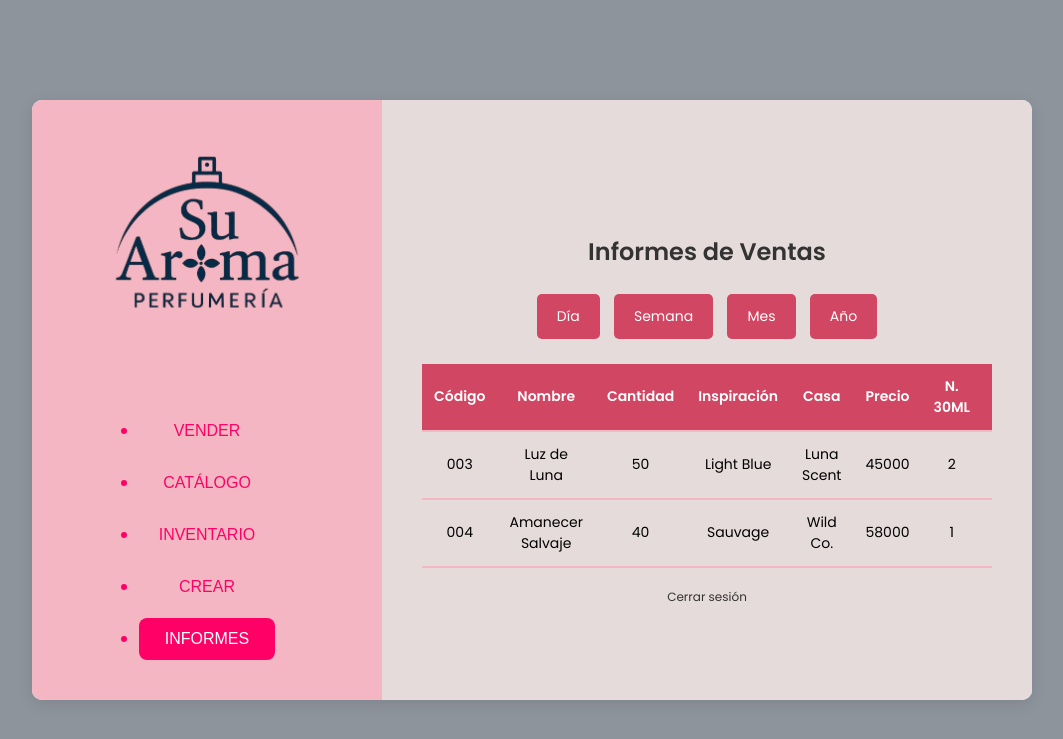
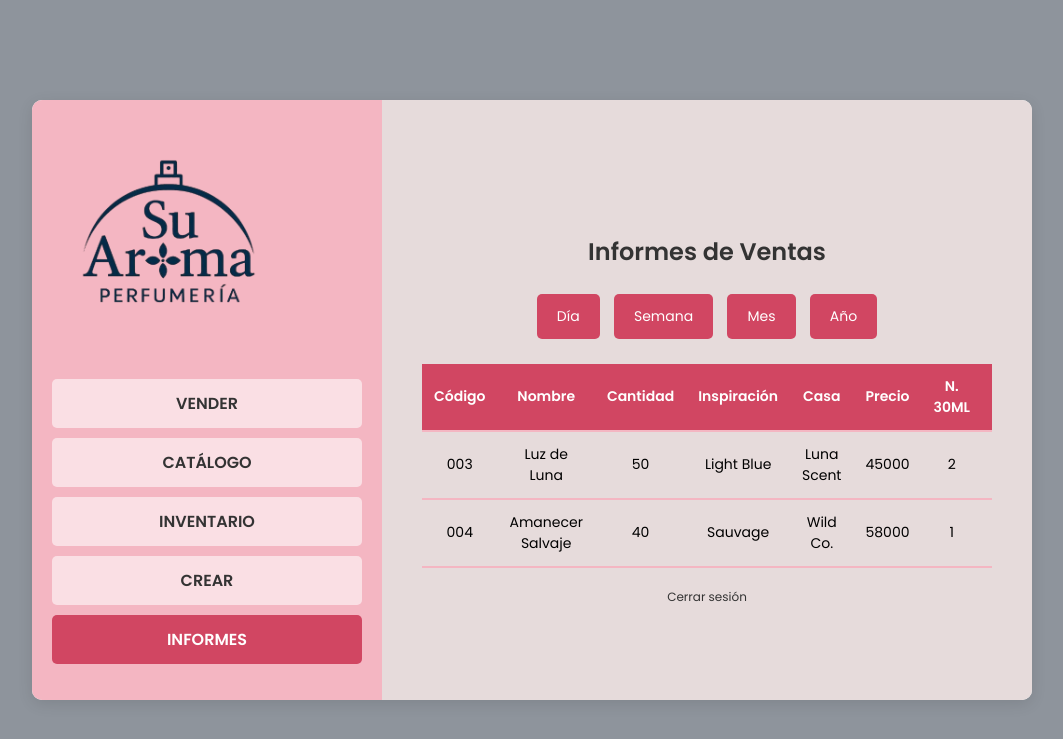
Before and after one commit to jefferson45606/Perfumes, a PHP site: page /informe.php in a window 1280 px wide. Shown: the top 739 px of the page, without its empty margins (108-1171 px from the left). Run offline with PHP 8.4, Linux system fonts and the light colour scheme; some libraries are stand-ins or nearby versions.

Commit message:
actualizacion de diseño
diseño

se a arreglado todo el diseño para que paresca al original

```diff
--- a/perfumeria/CSS/informe.css
+++ b/perfumeria/CSS/informe.css
@@ -51,61 +51,58 @@ body {
 }
 
 /*barra lateral*/
-.sidebar {
+.logo-section {
   width: 35%;
   background: #f4b6c2;
   display: flex;
   flex-direction: column;
-  align-items: center;
+  justify-content: center;
   padding: 20px;
   transition: background 0.4s ease;
 }
 
-.sidebar:hover {
+.logo-section:hover {
   background: #f292b4;
 }
 
-.logo {
-  width: 80%;
-  border-radius: 10px;
-  margin-bottom: 30px;
+.logo-section img {
+  width: 75%;
   transition: transform 0.3s ease;
 }
 
-.logo:hover {
+.logo-section img:hover {
   transform: scale(1.05);
 }
 
-.menu ul{
+.menu-buttons ul {
   list-style: none;
   padding: 0;
-  width: 0;
+  margin-top: 20px;
+  width: 100%;
 }
 
-.menu-buttons {
-  display: block;
-  padding: 12px 20px;
+.menu-buttons li {
   margin-bottom: 10px;
-  color: #ff0066;
-  background-color: transparent;
-  text-decoration: none;
-  border-radius: 8px;
-  transition: background-color 0.3s ease, color 0.3s ease;
-  font-family: Arial, sans-serif;
-  font-size: 16px;
 }
 
-.menu-buttons:hover{
-  .menu-buttons:hover {
-    background-color: #ff0066;
-    color: #ffffff;
-  }
+.menu-buttons a{
+  display: block;
+  padding: 12px;
+  background: #ffffff90;
+  border-radius: 5px;
+  text-align: center;
+  font-weight: 600;
+  color: #333333;
+  cursor: pointer;
+  text-decoration: none;
+  transition: background 0.3s ease;
 }
 
-.menu-buttons.active,
-.menu-buttons[aria-current="page"] {
-  background-color: #ff0066;
-  color: #ffffff;
+
+.menu-buttons a:hover,
+.menu-buttons a.active {
+    background: #d14662;
+    color: white;
 }
 
 .content {
--- a/perfumeria/CSS/vender.css
+++ b/perfumeria/CSS/vender.css
@@ -113,6 +113,8 @@ body {
     display: flex;
     flex-direction: column;
     justify-content: center;
+    align-items: center;
+  text-align: center;
 }
 
 .title {
@@ -183,7 +185,8 @@ button:hover {
 .logout {
     text-align: center;
     font-size: 12px;
-    color: #333333;
+    color: #333;
+    text-decoration: none;
     margin-top: 30px;
     cursor: pointer;
     transition: color 0.3s ease;
--- a/perfumeria/catalogo.php
+++ b/perfumeria/catalogo.php
@@ -9,8 +9,8 @@
 
 <body>
     <div class="container">
-        <aside class="sidebar">
-            <img src="IMG/Su_Aroma.png" alt="Logo Su Aroma" class="logo" />
+        <aside class="logo-section">
+        <img src="IMG/Su_Aroma.png" alt="Logo Su Aroma" />
         <nav class="menu-buttons">
             <ul>
                 <li><a href="vender.php" class="menu-buttons">VENDER</a></li>
--- a/perfumeria/informe.php
+++ b/perfumeria/informe.php
@@ -12,8 +12,8 @@
 </head>
 <body>
   <div class="container">
-    <aside class="sidebar">
-      <img src="IMG/Su_Aroma.png" alt="Logo Su Aroma" class="logo" />
+    <aside class="logo-section">
+      <img src="IMG/Su_Aroma.png" alt="Logo Su Aroma" />
       <nav class="menu-buttons">
         <ul>
           <li><a href="vender.php" class="menu-buttons">VENDER</a></li>
--- a/perfumeria/inventario.php
+++ b/perfumeria/inventario.php
@@ -8,8 +8,8 @@
 </head>
 <body>
     <div class="container">
-        <aside class="sidebar">
-            <img src="IMG/Su_Aroma.png" alt="Logo Su Aroma" class="logo" />
+        <aside class="logo-section">
+        <img src="IMG/Su_Aroma.png" alt="Logo Su Aroma" />
             <nav class="menu-buttons">
                 <ul>
                     <li><a href="vender.php" class="menu-buttons">VENDER</a></li>
--- a/perfumeria/vender.php
+++ b/perfumeria/vender.php
@@ -100,9 +100,7 @@ include 'includes/conexion.php';
             </form>
 
             <!-- Apartado de cierre de sesion -->
-            <div class="logout-container">
-                <a href="logout.php" class="logout-button">Cerrar sesión</a>
-            </div>
+            <a class="logout" href="logout.php">Cerrar sesión</a>
         </main>
     </div>
 
```
Also changed, not shown: perfumeria/CSS/tablas.css (+44 -12 lines), perfumeria/crear.php (+6 -3 lines). Lines whose indentation alone changed are shown as unchanged.
